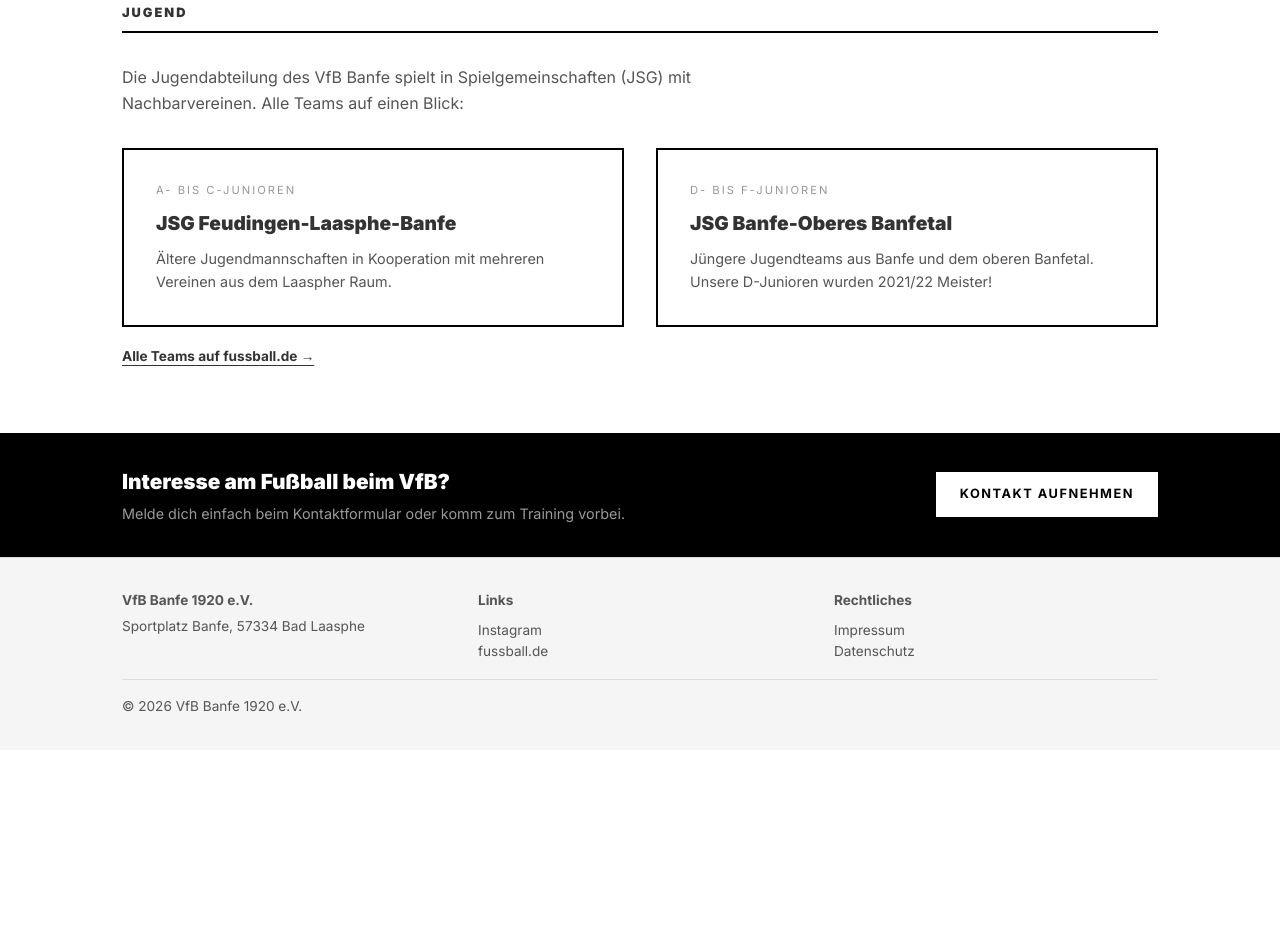
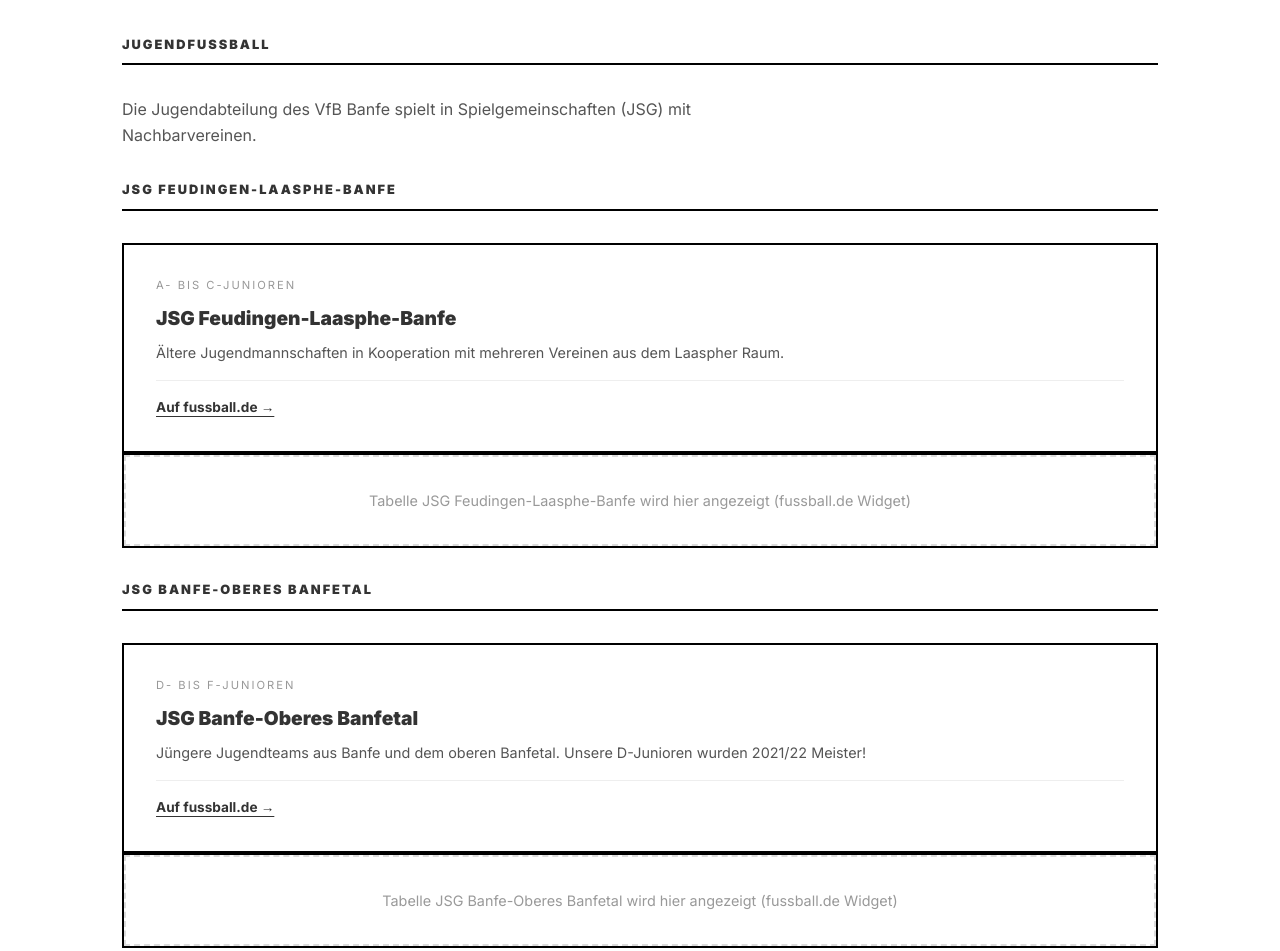
Before and after one commit to lenztorben/vfb-banfe, a plain HTML site: page fussball.html in a window 1280 px wide. Shown: the part 912-1863 px from the top of the page. Before the commit the page ends 1662 px from the top, so only its background shows below. Drawn offline with Linux system fonts and the light colour scheme; a script that the page names is missing.

Commit message:
feat: jugend-sektion getrennt, widget-scroll, JSG-platzhalter

```diff
--- a/css/style.css
+++ b/css/style.css
@@ -142,6 +142,7 @@ ul { list-style: none; }
 /* === WIDGET-CONTAINER (fussball.de) === */
 .widget-container { border: var(--border-bold); overflow: hidden; margin-bottom: var(--spacing-md); }
 .widget-container iframe { display: block; width: 100%; border: none; }
+.widget-container--scroll { max-height: 480px; overflow-y: auto; }
 
 /* === INSTAGRAM SECTION === */
 .instagram-section { text-align: center; }
--- a/fussball.html
+++ b/fussball.html
@@ -48,7 +48,7 @@
       </div>
     </div>
 
-    <div class="widget-container">
+    <div class="widget-container widget-container--scroll">
       <div class="fussballde_widget" data-id="ceed4a5b-bf02-42f1-9135-0d7b956955cb" data-type="table" style="width: 100%"></div>
     </div>
 
@@ -62,25 +62,44 @@
       </div>
     </div>
 
-    <div class="widget-container">
+    <div class="widget-container widget-container--scroll">
       <div class="fussballde_widget" data-id="018adf83-9194-4696-837f-c0cfc229b414" data-type="table" style="width: 100%"></div>
     </div>
 
-    <div class="section-header"><h2>Jugend</h2></div>
-    <p class="section-intro">Die Jugendabteilung des VfB Banfe spielt in Spielgemeinschaften (JSG) mit Nachbarvereinen. Alle Teams auf einen Blick:</p>
-    <div class="team-grid">
+    <div class="section-header section-header--spaced"><h2>Jugendfußball</h2></div>
+    <p class="section-intro">Die Jugendabteilung des VfB Banfe spielt in Spielgemeinschaften (JSG) mit Nachbarvereinen.</p>
+
+    <div class="section-header"><h2>JSG Feudingen-Laasphe-Banfe</h2></div>
     <div class="team-card">
       <p class="team-card__label">A- bis C-Junioren</p>
       <h3 class="team-card__title">JSG Feudingen-Laasphe-Banfe</h3>
       <p class="team-card__text">Ältere Jugendmannschaften in Kooperation mit mehreren Vereinen aus dem Laaspher Raum.</p>
+      <div class="team-card__meta">
+        <a href="https://www.fussball.de/verein/vfb-1920-banfe-westfalen/-/id/00ES8GN8QS00005VVV0AG08LVUPGND5I" target="_blank" rel="noopener" class="pillar__link">Auf fussball.de →</a>
       </div>
+    </div>
+    <div class="widget-container">
+      <!-- FUSSBALL.DE WIDGET JSG Feudingen-Laasphe-Banfe – Widget-Code hier einfügen -->
+      <div class="widget-placeholder">
+        <p>Tabelle JSG Feudingen-Laasphe-Banfe wird hier angezeigt (fussball.de Widget)</p>
+      </div>
+    </div>
+
+    <div class="section-header"><h2>JSG Banfe-Oberes Banfetal</h2></div>
     <div class="team-card">
       <p class="team-card__label">D- bis F-Junioren</p>
       <h3 class="team-card__title">JSG Banfe-Oberes Banfetal</h3>
       <p class="team-card__text">Jüngere Jugendteams aus Banfe und dem oberen Banfetal. Unsere D-Junioren wurden 2021/22 Meister!</p>
+      <div class="team-card__meta">
+        <a href="https://www.fussball.de/verein/vfb-1920-banfe-westfalen/-/id/00ES8GN8QS00005VVV0AG08LVUPGND5I" target="_blank" rel="noopener" class="pillar__link">Auf fussball.de →</a>
       </div>
     </div>
-    <p class="pillar__more"><a href="https://www.fussball.de/verein/vfb-1920-banfe-westfalen/-/id/00ES8GN8QS00005VVV0AG08LVUPGND5I" target="_blank" rel="noopener" class="pillar__link">Alle Teams auf fussball.de →</a></p>
+    <div class="widget-container">
+      <!-- FUSSBALL.DE WIDGET JSG Banfe-Oberes Banfetal – Widget-Code hier einfügen -->
+      <div class="widget-placeholder">
+        <p>Tabelle JSG Banfe-Oberes Banfetal wird hier angezeigt (fussball.de Widget)</p>
+      </div>
+    </div>
 
   </div>
 </section>
```
Lines whose indentation alone changed are shown as unchanged.
